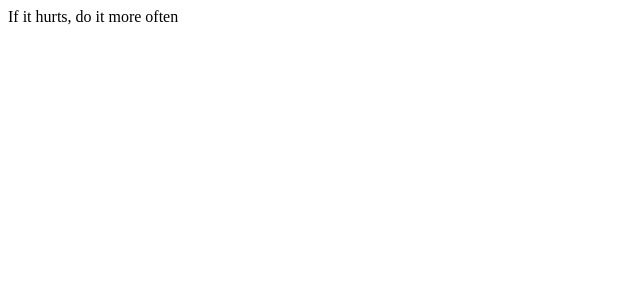
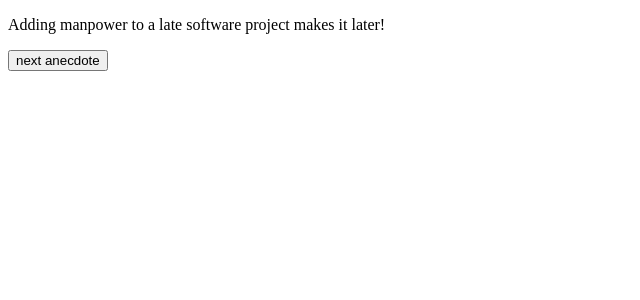
Before and after one commit to daxborde/fullstackopen, a React (Create React App) app in the folder part1/anecdotes/: page / in a window 1280 px wide. Shown: the top 300 px of the page, without its empty margins (0-640 px from the left). Built offline with nearby package versions, Linux system fonts and the light colour scheme.

Commit message:
1.12 button that selects random anecdote

```diff
--- a/part1/anecdotes/src/App.js
+++ b/part1/anecdotes/src/App.js
@@ -10,12 +10,14 @@ const App = () => {
     'Debugging is twice as hard as writing the code in the first place. Therefore, if you write the code as cleverly as possible, you are, by definition, not smart enough to debug it.',
     'Programming without an extremely heavy use of console.log is same as if a doctor would refuse to use x-rays or blod tests when dianosing patients'
   ]
+  const random_index = () => Math.floor(Math.random()*anecdotes.length)
 
-  const [selected, setSelected] = useState(0)
+  const [selected, setSelected] = useState(random_index())
 
   return (
     <>
-      {anecdotes[selected]}
+      <p>{anecdotes[selected]}</p>
+      <p><button onClick={() => setSelected(random_index())}>next anecdote</button></p>
     </>
   )
 }
```
